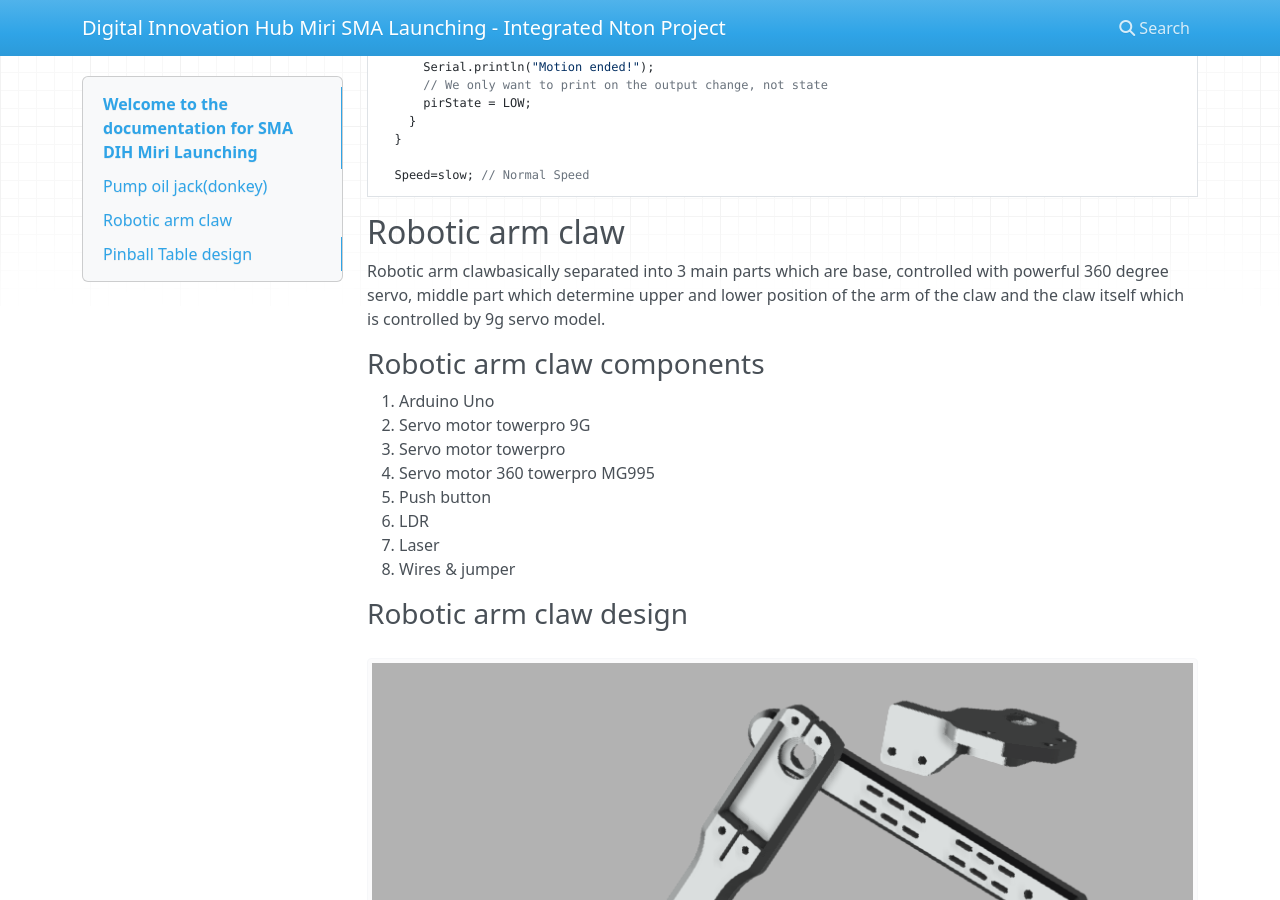
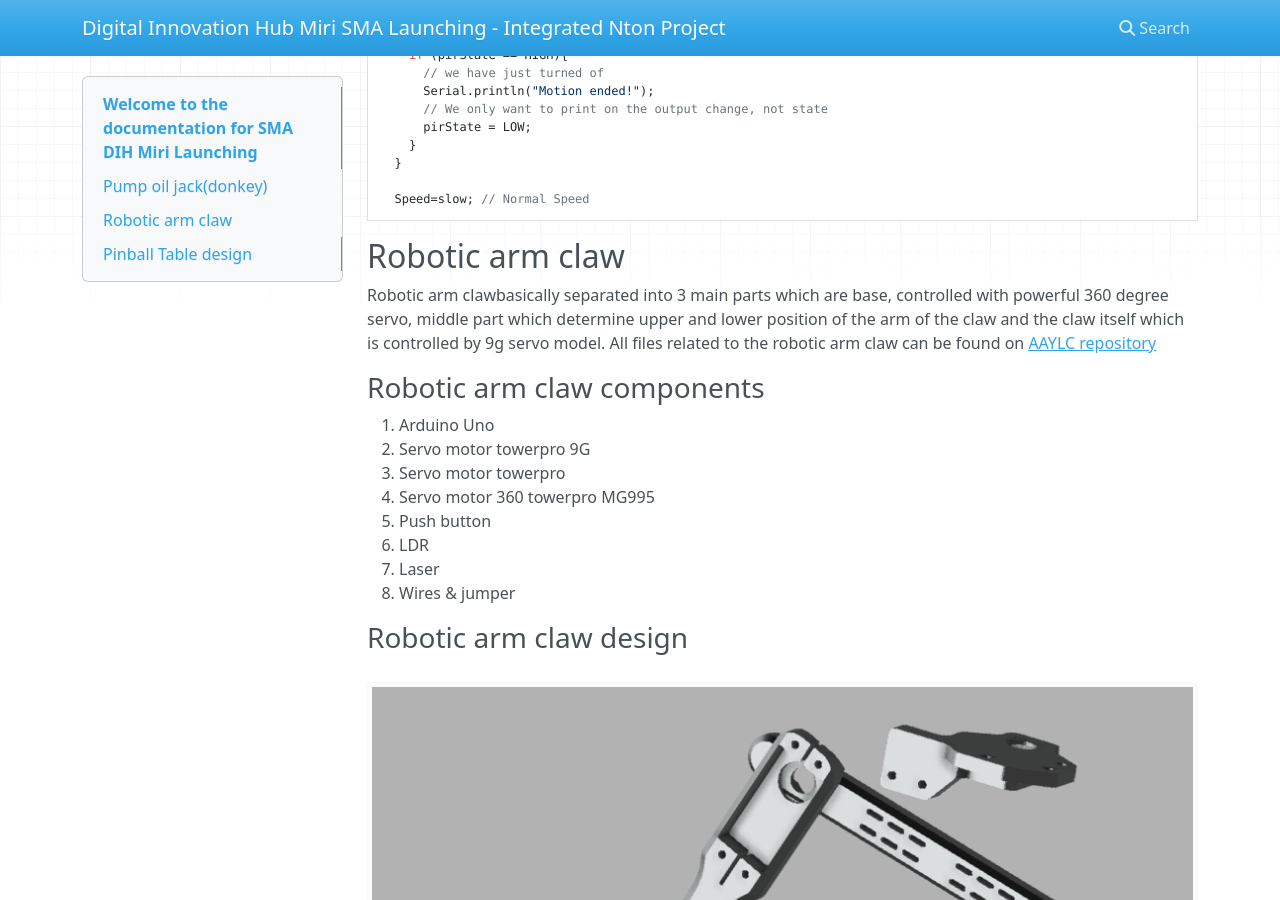
Before and after one commit to AAYLC/integrated-projects-docs, an MkDocs documentation site: the page built from docs/index.md, in a window 1280 px wide and 900 px high, scrolled down 2263 px. Built offline with MkDocs 1.6.1, drawn with Linux system fonts in a browser that asks for light colours; nearby versions of some CDN libraries; some of the changed text lies outside the part shown.

Commit message:
link to github

```diff
--- a/docs/index.md
+++ b/docs/index.md
@@ -3,7 +3,8 @@ There are 3 important parts of the integrated project which are Robotic arm, Pum
 
 ## Pump oil jack(donkey)
 Pump oil jack design is created by Cisco Talos group that can be found on [Cisco Talos github](https://github.com/Cisco-Talos/oil-pumpjack),
-all parts are under stl directory. The oil pump will be activated if the ball pass through it, triggered by LDR sensor and laser.
+all parts are under stl directory. The oil pump will be activated if the ball pass through it, triggered by LDR sensor and laser. All files related
+to the pump oil jack can be found on [AAYLC repository](https://github.com/AAYLC/integrated-projects-docs/tree/master/oil-pumpjack)
 
 ### Pump oil jack components
 1. Arduino Nano
@@ -87,7 +88,9 @@ void loop(){
 
 ## Robotic arm claw
 Robotic arm clawbasically separated into 3 main parts which are base, controlled with powerful 360 degree servo,
-middle part which determine upper and lower position of the arm of the claw and the claw itself which is controlled by 9g servo model.
+middle part which determine upper and lower position of the arm of the claw and the claw itself which is controlled by 9g servo model. All files related
+to the robotic arm claw can be found on [AAYLC repository](https://github.com/AAYLC/integrated-projects-docs/tree/master/robotic-arm-claw)
+
 
 ### Robotic arm claw components
 
```
Also changed, not shown: site/index.html, 1 other file.
